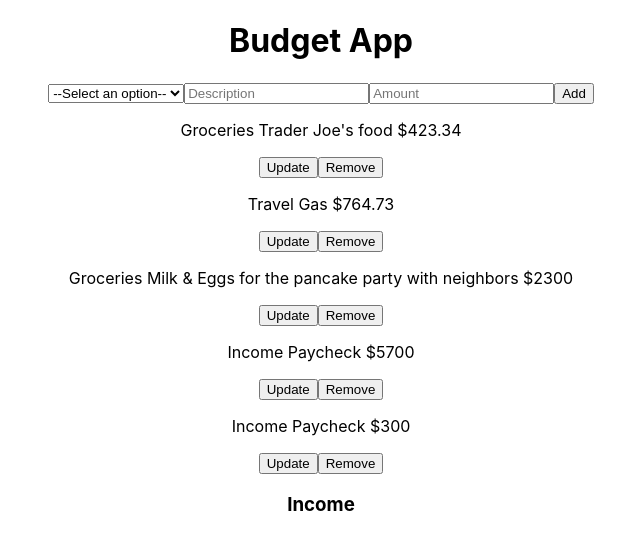
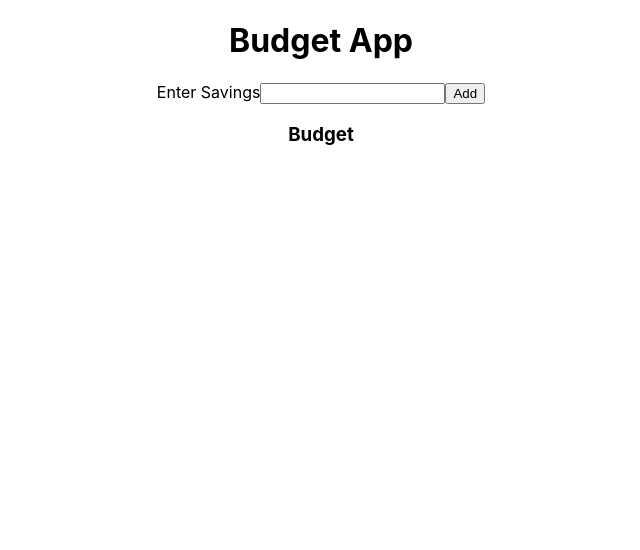
Before and after one commit to matthew-k-yee/BudgetTracker, a React (Create React App) app in the folder client/: page / in a window 1280 px wide. Shown: the top 550 px of the page, without its empty margins (319-959 px from the left). Built offline with nearby package versions, Linux system fonts and the light colour scheme.

Commit message:
seperated budget vs expense input

```diff
--- a/client/src/components/Balance.js
+++ b/client/src/components/Balance.js
@@ -1,21 +1,11 @@
 import React from 'react'
 
-class Balance extends React.Component {
-  render() {
-    // let list = this.props.expenseList
-    // let arr = [];
-    // for ( let i = 0; i < list.length; i++) {
-    //   if ( list[i].categories === 'Income') {
-    //     let amount = parseInt(list[i].amount)
-    //     arr.push(amount)
-    //   }
-    // }
-    // console.log(arr)
+const Balance = props => {
     return (
       <div>
-        <h3>Income</h3>
+        <h3>Budget</h3>
+        <p></p>
       </div>
     )
   }
-}
 export default Balance
--- a/client/src/components/Budget.js
+++ b/client/src/components/Budget.js
@@ -1,8 +1,9 @@
 import React, { Component } from 'react'
 import BudgetGrid from './BudgetGrid'
-import InputBudget from './InputBudget'
+import InputExpense from './InputExpense'
 import Balance from './Balance'
-import {defaultTransactions} from '../modules/default'
+import {defaultTransactions, defaultBudget} from '../modules/default'
+import InputBudget from './InputBudget';
 
 class Budget extends Component {
   constructor(props) {
@@ -14,7 +15,11 @@ class Budget extends Component {
         amount: ''
       },
       expenseList: defaultTransactions,
-      total: []
+      budget: {
+        income: ''
+      },
+      budgetList: defaultBudget,
+
     })
   }
 
@@ -56,29 +61,40 @@ class Budget extends Component {
     })
   }
 
-  income = () => {
-    let list = this.state.expenseList
-    let arr = [];
-    for ( let i = 0; i < list.length; i++) {
-      if ( list[i].categories === 'Income') {
-        let amount = parseInt(list[i].amount)
-        arr.push(amount)
+  handleSavingsChange = e => {
+    const { name, value } = e.target
+    this.setState({
+      budget: {
+        [name]: value
       }
-    }
-    // this.setState({
-    //   total: arr
-    // })
-    console.log(arr)
+    })
   }
 
-  // componentDidMount() {
-  //   this.income()
-  // }
+  handleSavingsSubmit = e => {
+    e.preventDefault()
+    this.setState(prevState => {
+      return {
+        budgetList: [
+          ...prevState.budgetList,
+          prevState.budget
+        ],
+        budget: {
+          income: ''
+        }
+      }
+    })
+  }
+
   render() {
-    // {this.income()}
+    console.log(this.state.budgetList)
     return (
       <div>
         <InputBudget
+          handleSavingsChange={this.handleSavingsChange}
+          handleSavingsSubmit={this.handleSavingsSubmit}
+          budget={this.state.budget.income}
+          />
+        {/* <InputExpense
           handleChange={this.handleChange}
           handleSubmit={this.handleSubmit}
           categories={this.state.expenses.categories}
@@ -89,8 +105,8 @@ class Budget extends Component {
           expenseList={this.state.expenseList}
           handleUpdate={this.handleUpdate}
           handleDelete={this.handleDelete}
-        />
-        <Balance expenseList={this.state.expenseList}/>
+        /> */}
+        <Balance budgetList={this.state.budgetList}/>
       </div>
     )
   }
--- a/client/src/components/BudgetGrid.js
+++ b/client/src/components/BudgetGrid.js
@@ -7,7 +7,7 @@ const BudgetGrid = props => {
       return (
         <div key={index}>
           <p>{list.categories} {list.description} ${list.amount}</p>
-          <button onClick={props.handleUpdate}>Update</button>
+          {/* <button onClick={props.handleUpdate}>Update</button> */}
           <button onClick={() => props.handleDelete(index)}>Remove</button>
         </div>
       )
--- a/client/src/components/InputBudget.js
+++ b/client/src/components/InputBudget.js
@@ -2,36 +2,19 @@ import React from 'react'
 
 const InputBudget = props => {
   return (
-    <form onSubmit={props.handleSubmit}>
-      <select
-          name='categories'
-          value={props.categories}
-          required onChange={props.handleChange}>
-        <option value=''>--Select an option--</option>
-        <option value="Alcohol">Alcohol & Bars</option>
-        <option value="Groceries">Groceries</option>
-        <option value="Income">Income</option>
-        <option value="Misc">Misc</option>
-        <option value="Restaurant">Restaurant</option>
-        <option value="Travel">Travel</option>
-        <option value="Utilities">Utilities</option>
-      </select>
-      <input
-        type='text'
-        name='description'
-        value={props.description}
-        placeholder='Description'
-        required onChange={props.handleChange}
-        />
+    <form onSubmit={props.handleSavingsSubmit}>
+      <label>
+        Enter Savings
+      </label>
       <input
         type="number"
-        name='amount'
-        value={props.amount}
-        placeholder='Amount'
-        required onChange={props.handleChange}
+        name='income'
+        value={props.budget.income}
+        onChange={props.handleSavingsChange}
         />
       <button type='submit'>Add</button>
     </form>
   )
 }
+
 export default InputBudget
--- /dev/null
+++ b/client/src/components/InputExpense.js
@@ -0,0 +1,36 @@
+import React from 'react'
+
+const InputExpense = props => {
+  return (
+    <form onSubmit={props.handleSubmit}>
+      <select
+          name='categories'
+          value={props.categories}
+          required onChange={props.handleChange}>
+        <option value=''>--Select an option--</option>
+        <option value="Alcohol">Alcohol & Bars</option>
+        <option value="Groceries">Groceries</option>
+        <option value="Misc">Misc</option>
+        <option value="Restaurant">Restaurant</option>
+        <option value="Travel">Travel</option>
+        <option value="Utilities">Utilities</option>
+      </select>
+      <input
+        type='text'
+        name='description'
+        value={props.description}
+        placeholder='Description'
+        required onChange={props.handleChange}
+        />
+      <input
+        type="number"
+        name='amount'
+        value={props.amount}
+        placeholder='Amount'
+        required onChange={props.handleChange}
+        />
+      <button type='submit'>Add</button>
+    </form>
+  )
+}
+export default InputExpense
--- a/client/src/modules/default.js
+++ b/client/src/modules/default.js
@@ -14,14 +14,23 @@ export const defaultTransactions = [
     description: 'Milk & Eggs for the pancake party with neighbors',
     amount: 2300,
   },
+  // {
+  //   categories: 'Income',
+  //   description: 'Paycheck',
+  //   amount: 5700,
+  // },
+  // {
+  //   categories: 'Income',
+  //   description: 'Paycheck',
+  //   amount: 300,
+  // },
+];
+
+export const defaultBudget = [
   {
-    categories: 'Income',
-    description: 'Paycheck',
-    amount: 5700,
+    income: 5000
   },
   {
-    categories: 'Income',
-    description: 'Paycheck',
-    amount: 300,
-  },
-];
+    income: 500
+  }
+]
```
